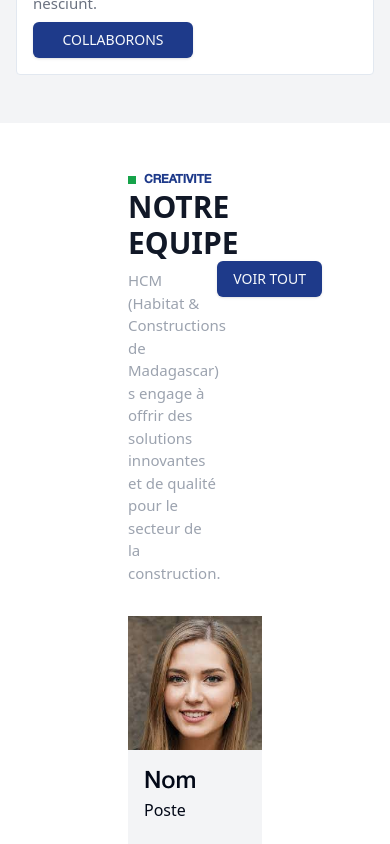
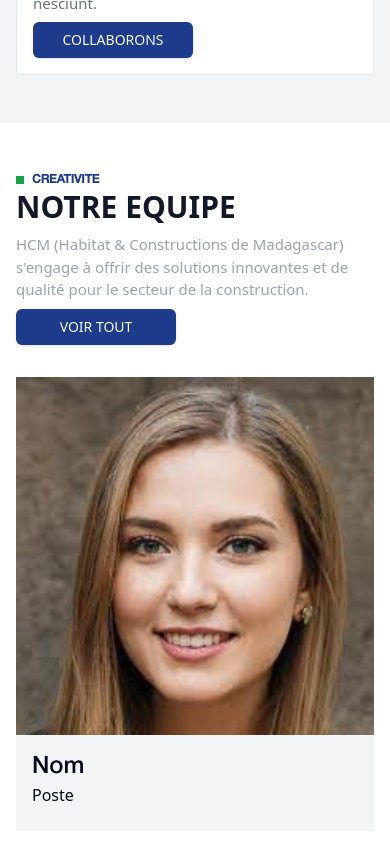
Before and after one commit to SylvHardDev/site-oria, a React (Vite) app: page /about in a window 390 px wide. Shown: the part 3360-4204 px from the top of the page. Built offline with nearby package versions, Linux system fonts and the light colour scheme.

Commit message:
fix: resp SectionNotreEquipe

```diff
--- a/src/components/About/SectionNotreEquipe.jsx
+++ b/src/components/About/SectionNotreEquipe.jsx
@@ -1,53 +1,52 @@
-import { Button } from "../ui/button"
-import visage from "../../assets/images/images-provisoir.jpg"
+import visage from "../../assets/images/images-provisoir.jpg";
+import { Button } from "../ui/button";
 
 function SectionNotreEquipe() {
   return (
-    <section className="py-12 px-32 text-center">
+    <section className="py-12 px-4 md:px-32 text-center">
       <div className="container mx-auto">
         <div className="mb-8 text-start">
           <h3 className="text-blue-900 text-[12px] font-semibold uppercase flex items-center">
             <span className="inline-block w-2 h-2 bg-green-600 mr-2"></span>
             CREATIVITE
           </h3>
-          <h2 className="text-3xl font-bold text-gray-900">
-            NOTRE EQUIPE
-          </h2>
-          <div className="flex justify-between">
-            <p className="mt-2 text-[15px] w-2/3 text-gray-400">
-              HCM (Habitat & Constructions de Madagascar) s engage à offrir des
-              solutions innovantes et de qualité pour le secteur de la
+          <h2 className="text-3xl font-bold text-gray-900">NOTRE EQUIPE</h2>
+          <div className="flex flex-col md:flex-row justify-between">
+            <p className="my-2 text-[15px] md:w-2/3 text-gray-400">
+              HCM (Habitat & Constructions de Madagascar) s&apos;engage à offrir
+              des solutions innovantes et de qualité pour le secteur de la
               construction.
             </p>
-            <Button className="inline-block backdrop-grayscale-0 w-40 bg-blue-900">VOIR TOUT</Button>
-
+            <Button className="inline-block backdrop-grayscale-0 w-40 bg-blue-900">
+              VOIR TOUT
+            </Button>
           </div>
         </div>
-        <div className="text-start grid md:grid-cols-4 gap-6">
+        <div className="text-start grid md:grid-cols-2 lg:grid-cols-4 gap-6">
           <div className="bg-gray-100 pb-6">
-            <img src={visage} alt="Team Member" className="w-full mb-4"/>
+            <img src={visage} alt="Team Member" className="w-full mb-4" />
             <h3 className="pl-4 text-2xl">Nom</h3>
             <p className="pl-4">Poste</p>
           </div>
           <div className="bg-gray-100 pb-6">
-            <img src={visage} alt="Team Member" className="w-full mb-4"/>
+            <img src={visage} alt="Team Member" className="w-full mb-4" />
             <h3 className="pl-4 text-2xl">Nom</h3>
             <p className="pl-4">Poste</p>
           </div>
           <div className="bg-gray-100 pb-6">
-            <img src={visage} alt="Team Member" className="w-full mb-4"/>
+            <img src={visage} alt="Team Member" className="w-full mb-4" />
             <h3 className="pl-4 text-2xl">Nom</h3>
             <p className="pl-4">Poste</p>
           </div>
           <div className="bg-gray-100 pb-6">
-            <img src={visage} alt="Team Member" className="w-full mb-4"/>
+            <img src={visage} alt="Team Member" className="w-full mb-4" />
             <h3 className="pl-4 text-2xl">Nom</h3>
             <p className="pl-4">Poste</p>
           </div>
         </div>
       </div>
     </section>
-  )
+  );
 }
 
-export default SectionNotreEquipe
+export default SectionNotreEquipe;
```
